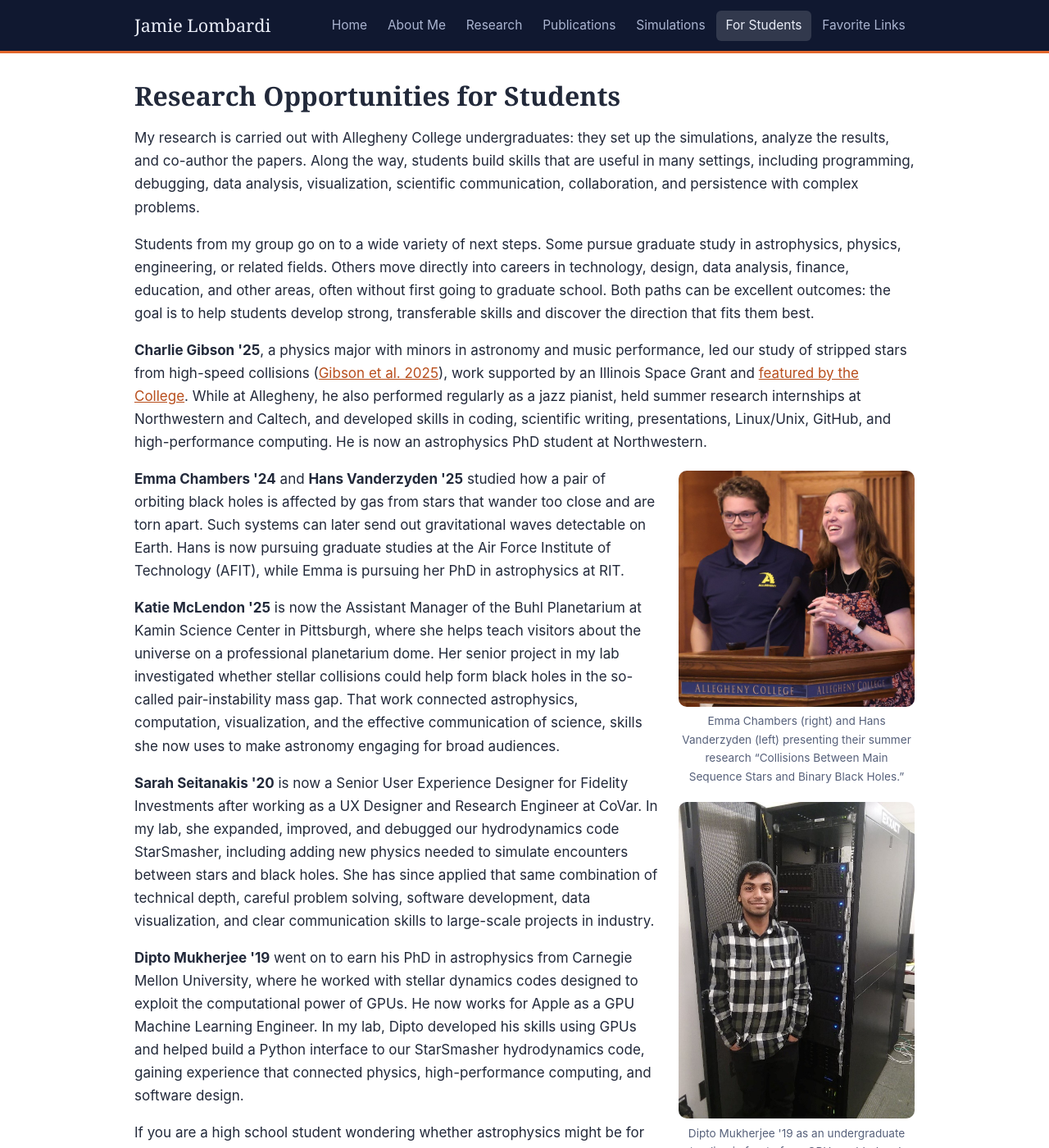
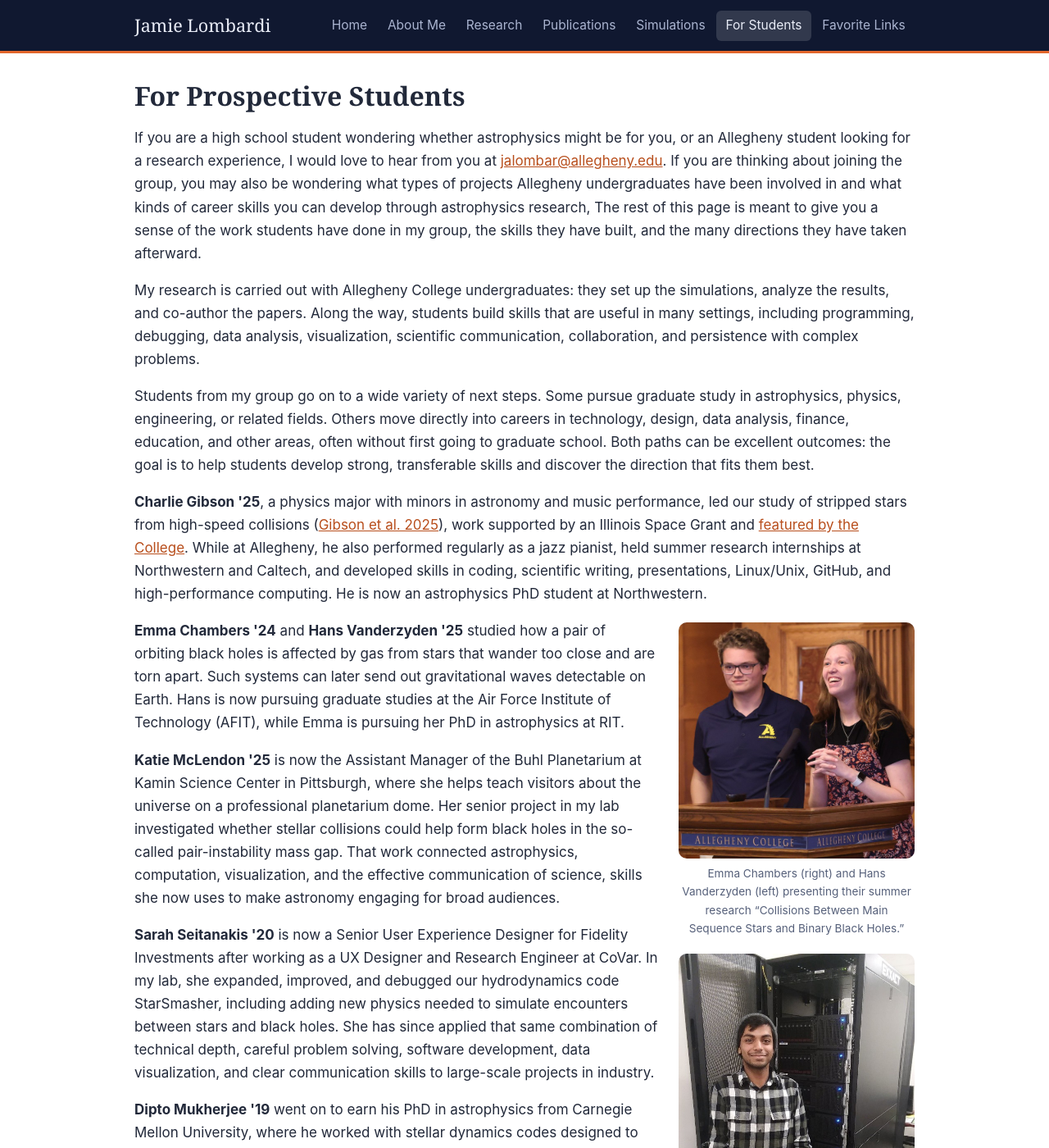
Before and after one commit to jalombar/jalombar.github.io, a Jekyll site: the page built from students.html, in a window 1280 px wide and 1400 px high. Shown: the whole window at 82% size. Built offline with Jekyll 4.4.1, drawn with Linux system fonts in a browser that asks for light colours; some of the changed text lies outside the part shown.

Commit message:
Polished text on For Students page.

```diff
--- a/students.html
+++ b/students.html
@@ -9,7 +9,20 @@ permalink: /students/
 ---
 
 <div class="wrap">
-  <h1>Research Opportunities for Students</h1>
+  <h1>For Prospective Students</h1>
+  <p>
+    If you are a high school student wondering whether astrophysics might be
+    for you, or an Allegheny student looking for a research experience, I would
+    love to hear from you at
+    <span class="email-address">jalombar at allegheny dot edu</span>.
+    If you are thinking about joining the group, you may also be wondering what
+    types of projects Allegheny undergraduates have been involved in and what
+    kinds of career skills you can develop through astrophysics research,
+    The rest of
+    this page is meant to give you a sense of the work students have done
+    in my group, the skills they have built, and the many directions they have
+    taken afterward.
+  </p>
   <p>
     My research is carried out with Allegheny College undergraduates: they set
     up the simulations, analyze the results, and co-author the papers. Along
@@ -80,12 +93,6 @@ permalink: /students/
     gaining experience that connected physics, high-performance computing,
     and software design.
   </p>
-  <p>
-    If you are a high school student wondering whether astrophysics might be
-    for you, or an Allegheny student looking for a research experience, I would
-    love to hear from you at
-    <span class="email-address">jalombar at allegheny dot edu</span>.
-  </p>
   <h2>Papers co-authored with undergraduates</h2>
   <p>
     Research in my group can lead to real, peer-reviewed publications. The papers
```
